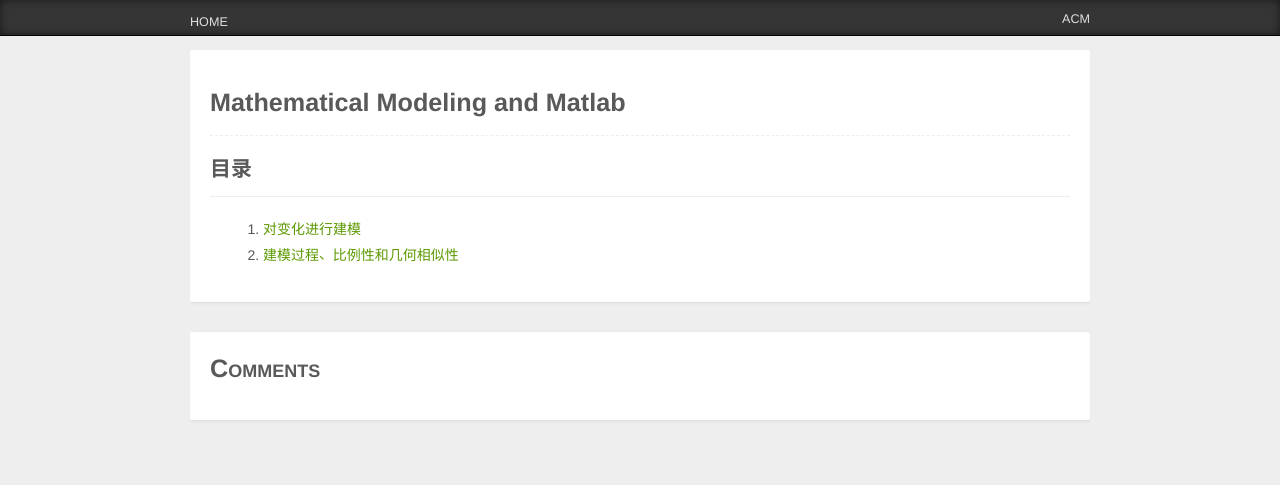
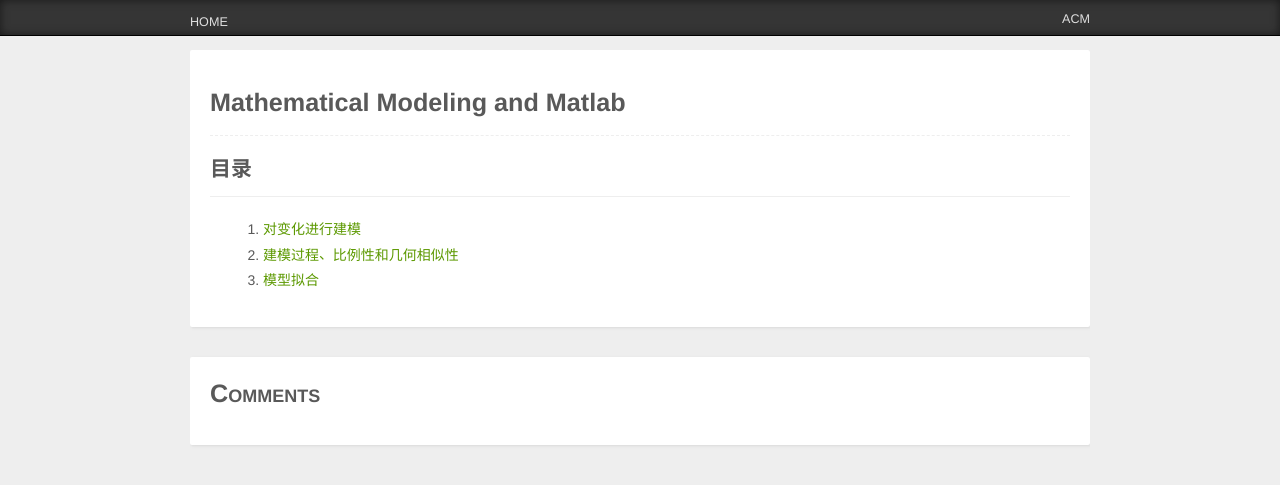
Before and after one commit to zjgsu-mm/zjgsu-mm.github.io, a Jekyll site: the page built from index.md, in a window 1280 px wide. Shown: the top 485 px of the page. Built offline with Jekyll 4.4.1, drawn with Linux system fonts in a browser that asks for light colours; comment, search, counter and statistics services are not loaded.

Commit message:
Update chapter 3

```diff
--- a/index.md
+++ b/index.md
@@ -7,3 +7,4 @@
 
 1. [对变化进行建模](./chap01/chap01.pdf)
 2. [建模过程、比例性和几何相似性](./chap02/chap02.pdf)
+3. [模型拟合](./chap03/chap03.pdf)
```
Also changed, not shown: 4 other files.
